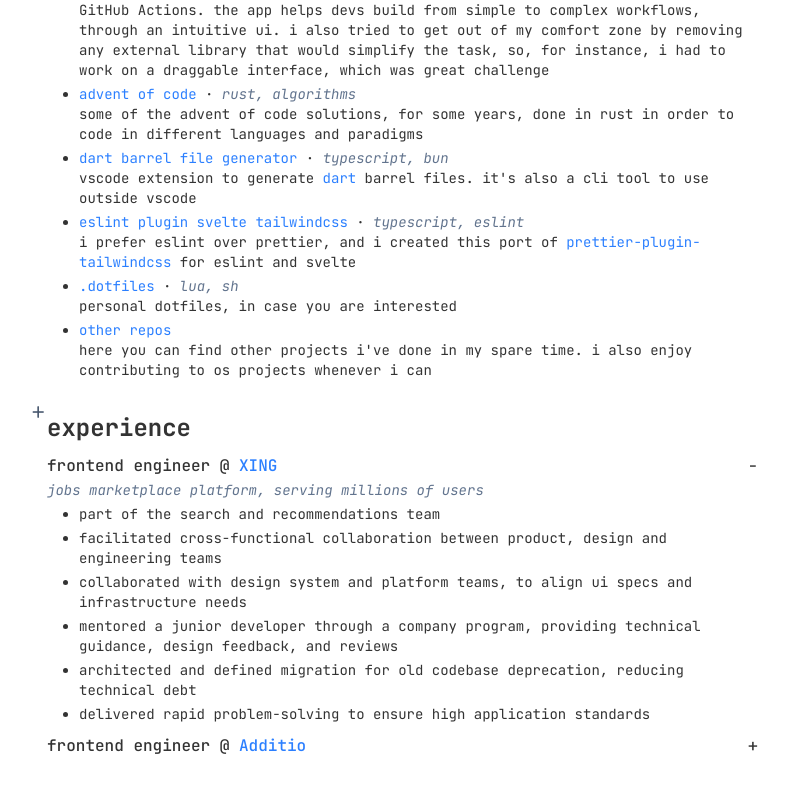
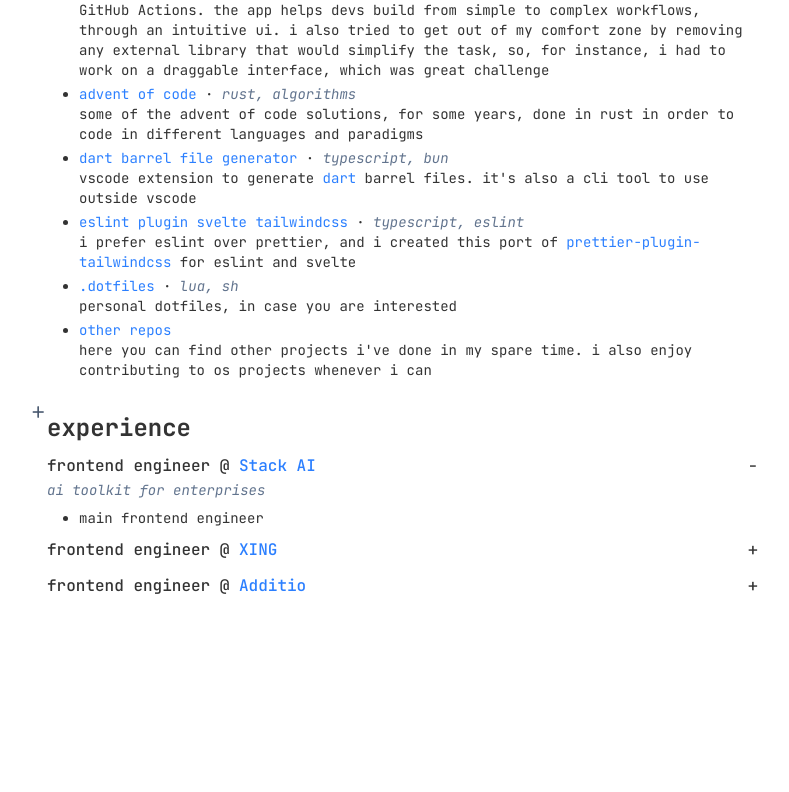
Before and after one commit to mikededo/portfolio, a SvelteKit app: page / in a window 1280 px wide. Shown: the part 904-1696 px from the top of the page, without its empty margins (228-1017 px from the left). After the commit the page ends 1536 px from the top, so only its background shows below. Built offline with nearby package versions, Linux system fonts and the light colour scheme; no server answers.

Commit message:
feat: add stackai!

```diff
--- a/src/lib/components/experience.svelte
+++ b/src/lib/components/experience.svelte
@@ -55,7 +55,7 @@
             transition:fadeSlide={{ duration: 250, easing: circOut }}
         >
             <p class="mb-1 text-slate-500 italic">{subtitle}</p>
-            <ul class="ml-8 list-disc space-y-1">
+            <ul class="ml-8 list-disc space-y-1 [&>:first-child]:mt-2">
                 {@render children()}
             </ul>
         </div>
--- a/src/routes/+page.svelte
+++ b/src/routes/+page.svelte
@@ -15,7 +15,7 @@
     type Props = { data: PageData };
     const { data }: Props = $props();
 
-    const expanded = new SvelteSet<string>(['xing']);
+    const expanded = new SvelteSet<string>(['stackai']);
 
     const onToggleExpand = (id: string) => () => {
         if (expanded.has(id)) {
@@ -199,6 +199,18 @@
     <ul class="space-y-2">
         <li>
             <Experience
+                company="Stack AI"
+                companyHref="https://www.stack-ai.com"
+                expanded={expanded.has('stackai')}
+                subtitle="ai toolkit for enterprises"
+                title="frontend engineer"
+                onExpand={onToggleExpand('stackai')}
+            >
+                <li>main frontend engineer</li>
+            </Experience>
+        </li>
+        <li>
+            <Experience
                 company="XING"
                 companyHref="https://www.xing.com"
                 expanded={expanded.has('xing')}
```
